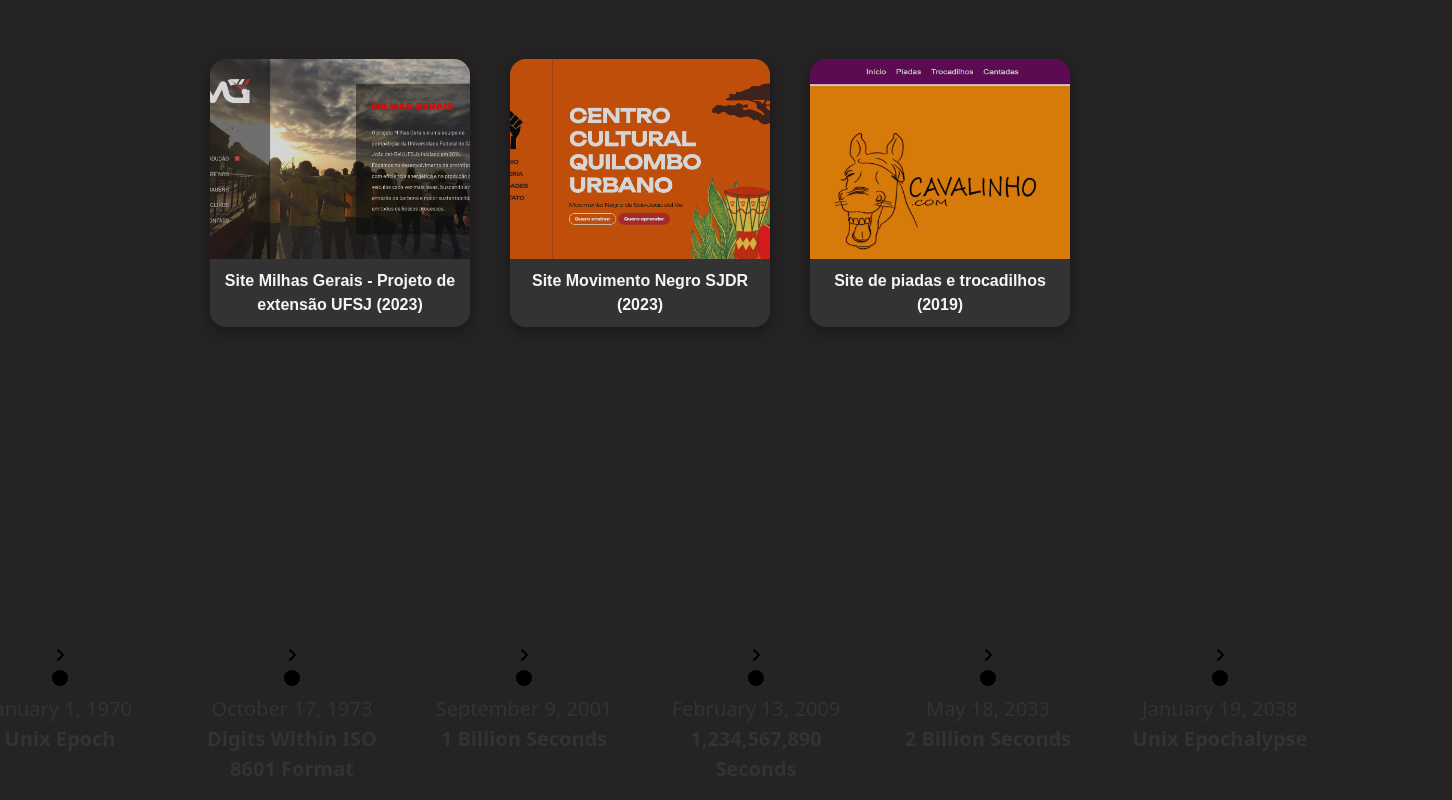
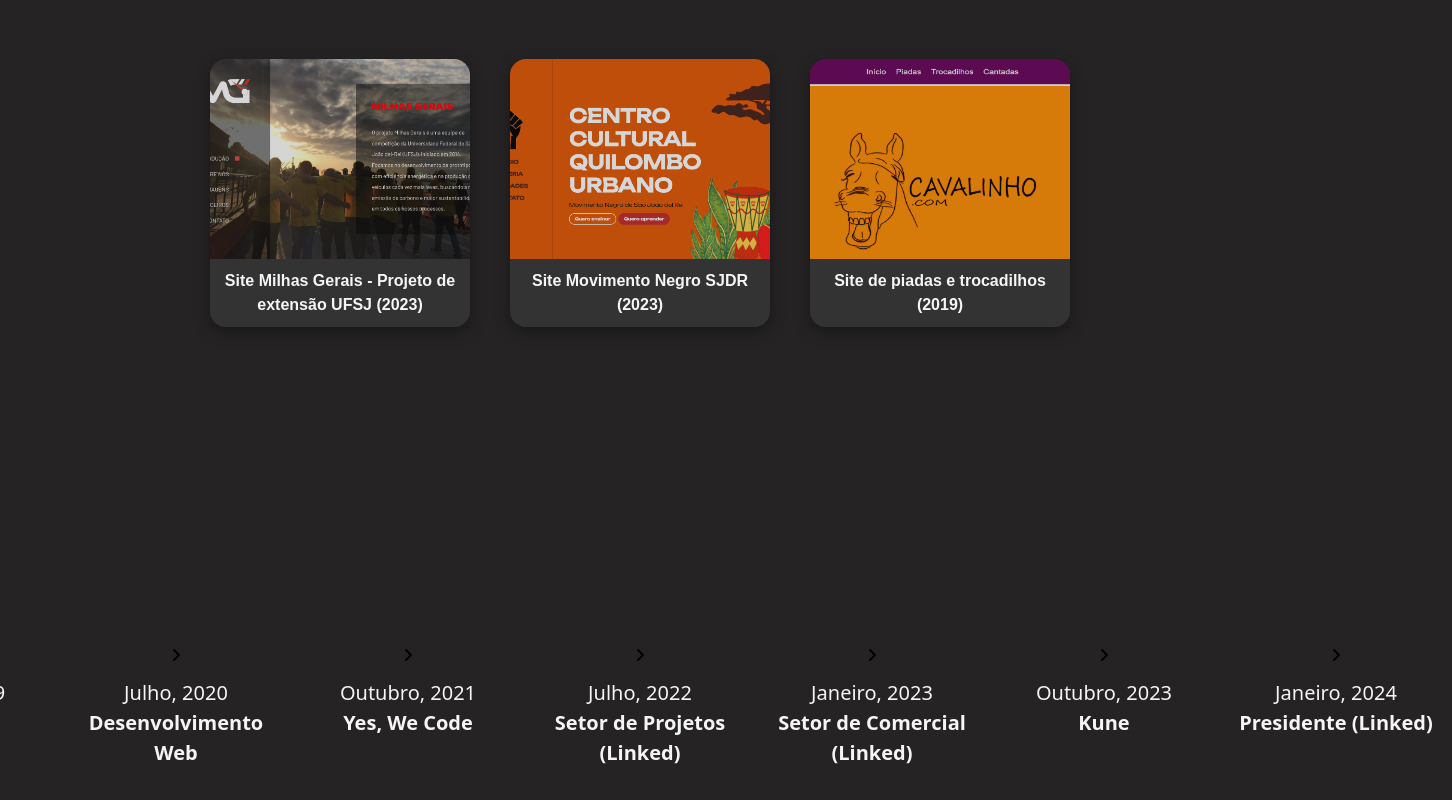
Before and after one commit to scjoaoantonio/reactportfolio, a React (Create React App) app: page / in a window 1280 px wide. Shown: the part 1489-2289 px from the top of the page, 1452 px wide, since content can reach past the window. Built offline with nearby package versions, Linux system fonts and the light colour scheme.

Commit message:
+infos in timeline

```diff
--- a/src/Pages/Timeline/index.css
+++ b/src/Pages/Timeline/index.css
@@ -2,7 +2,7 @@ body {
   margin: 0;
   padding: 0;
   font-family: system-ui, sans-serif;
-  color: #333;
+  color: whitesmoke;
   line-height: 1.5;
 }
 
@@ -57,7 +57,7 @@ h1 {
 
 .timeline__item-body-content {
   padding: 0.5rem;
-  background: #f0f0f0;
+  background: none;
   border-radius: 0.25rem;
 }
 
--- a/src/Pages/Timeline/index.jsx
+++ b/src/Pages/Timeline/index.jsx
@@ -51,7 +51,6 @@ const Timeline = () => {
                   <use href="#arrow" />
                 </svg>
               </button>
-              <span className="timeline__dot"></span>
               <span id={`item${index}-name`} className="timeline__meta">
                 <time className="timeline__date" dateTime={item.dateTime}>
                   {item.date}
@@ -81,45 +80,46 @@ const Timeline = () => {
 
 const timelineData = [
   {
-    dateTime: "1970-01-01",
-    date: "January 1, 1970",
-    title: "Unix Epoch",
+    date: "Agosto, 2019",
+    title: "UFSJ",
     content:
-      "This is the day the Unix clock began (or December 31, 1969 if you live behind UTC 😉).",
+      "Após cursar 1 período na UIT (Universidade de Itaúna) decidi recomeçar o curso Ciência da Computação na UFSJ (Universidade Federal de São João del Rei",
   },
   {
-    dateTime: "1973-10-17",
-    date: "October 17, 1973",
-    title: "Digits Within ISO 8601 Format",
+    date: "Julho, 2020",
+    title: "Desenvolvimento Web",
     content:
-      "At 6:36:57 PM UTC, the date in ISO 8601 format (1973-10-17) within the time digits (119731017) appeared for the first time.",
+      "Comecei a estudar desenvolvimento web durante a pandemia em 2020, focando em HTML e CSS ",
   },
   {
-    dateTime: "2001-09-09",
-    date: "September 9, 2001",
-    title: "1 Billion Seconds",
+    date: "Outubro, 2021",
+    title: "Yes, We Code",
     content:
-      "Unix time reached 1,000,000,000 seconds at 1:46:40 AM UTC. The Danish UNIX User Group celebrated this in Copenhagen, Denmark.",
+      "Entrei no programa Yes, We Code. Uma ONG determinada a formar pessoas para a área de tecnologia da informação. Nesse programa fui aluno e mentor, desenvolvendo em HTML, CSS, JS, React e FLutter",
   },
   {
-    dateTime: "2009-02-13",
-    date: "February 13, 2009",
-    title: "1,234,567,890 Seconds",
+    date: "Julho, 2022",
+    title: "Setor de Projetos (Linked)",
     content:
-      "At 11:31:30 PM UTC, the digits of the time were 1234567890. This was celebrated worldwide, and even Google had a doodle for it.",
+      "Entrei no setor de Desenvolvimento de Projetos da Linked, empresa júnior de ciência da computação",
   },
   {
-    dateTime: "2033-05-18",
-    date: "May 18, 2033",
-    title: "2 Billion Seconds",
-    content: "Unix time will reach 2,000,000,000 seconds at 3:33:20 AM UTC.",
+    date: "Janeiro, 2023",
+    title: "Setor de Comercial (Linked)",
+    content:
+      "Fui eleito Diretor Comercial e Vice Presidente da Linked, empresa júnior de ciência da computação",
   },
   {
-    dateTime: "2038-01-19",
-    date: "January 19, 2038",
-    title: "Unix Epochalypse",
+    date: "Outubro, 2023",
+    title: "Kune",
     content:
-      "Also known as the year 2038 problem, clocks running on a 32-bit signed integer will flip from 3:14:08 AM UTC on this day to 8:45:52 PM UTC on December 13, 1901.",
+      "Comecei um estágio na área de desenvolvimento web na Kune Comunidades Inteligentes, onde me aprofundei em ReactJS",
+  },
+  {
+    date: "Janeiro, 2024",
+    title: "Presidente (Linked)",
+    content:
+      "Fui eleito Presidente da Linked, empresa júnior de ciência da computação",
   },
 ];
 
```
